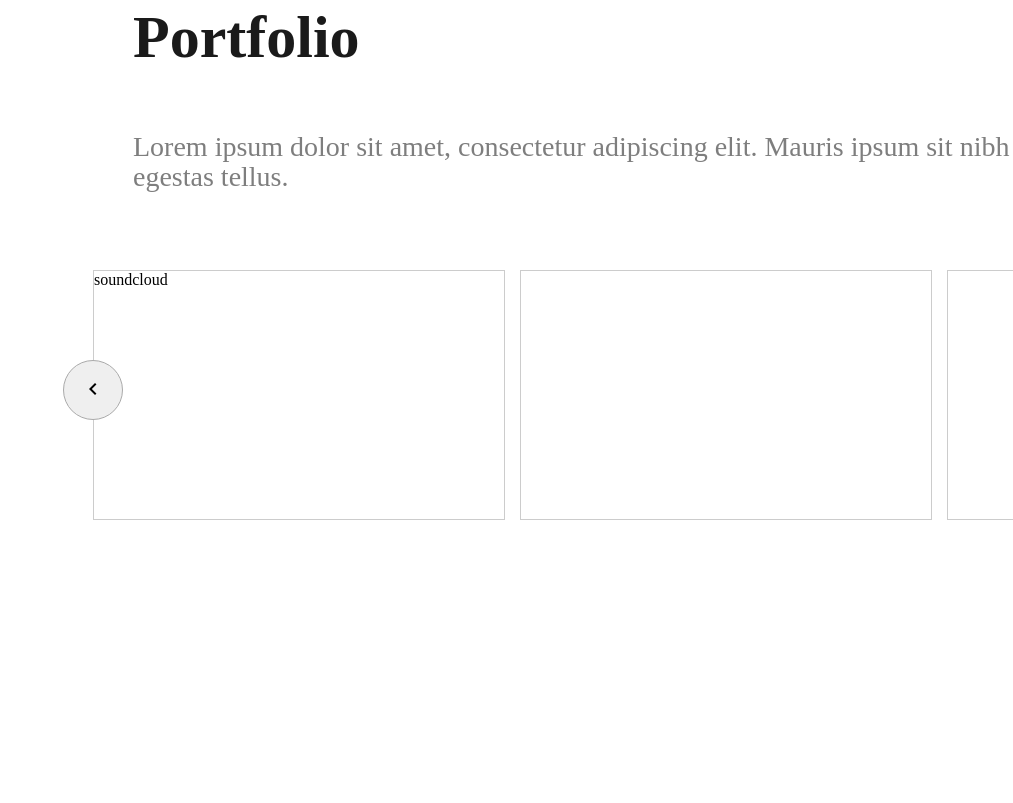
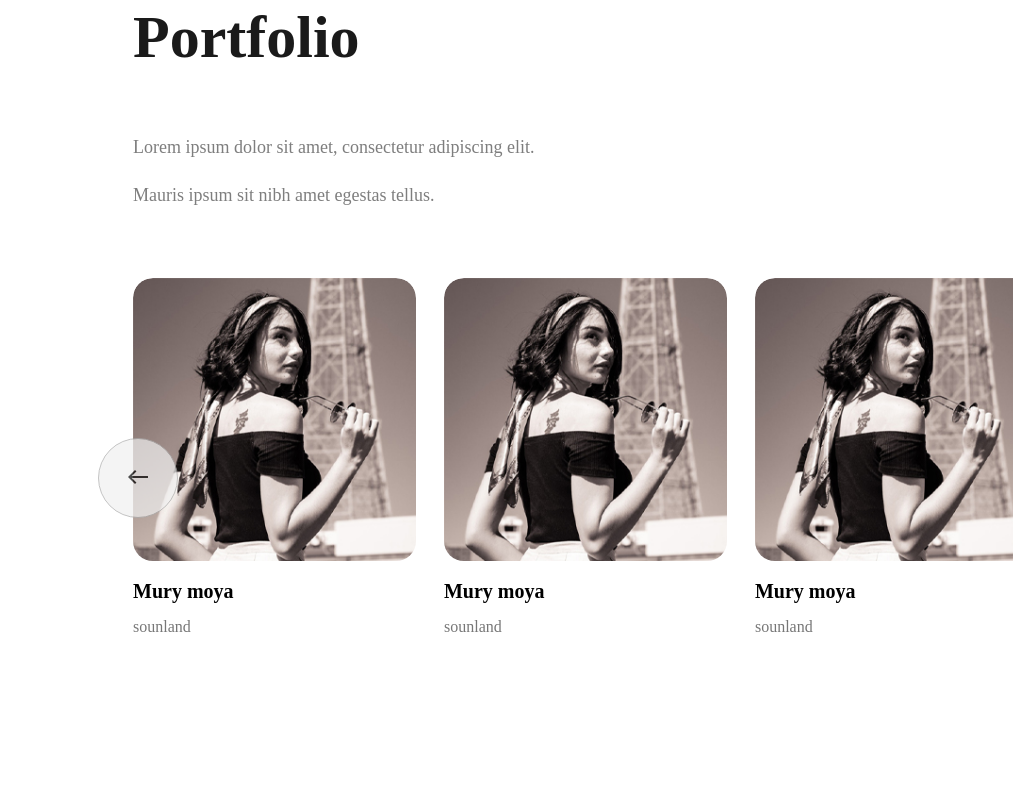
Before and after one commit to musclebigger/Web-full-stack-P1, a plain HTML site: page web.html in a window 1280 px wide. Shown: the part 2777-3580 px from the top of the page, without its empty margins (267-1280 px from the left). Drawn offline with Linux system fonts and the light colour scheme; some packages are replaced by stand-ins of ours.

Commit message:
profolio done

```diff
--- a/main.sass
+++ b/main.sass
@@ -313,7 +313,7 @@ main
             color: #1A1A1A
         p
             font-family: "Poppins"
-            font-size: 28px
+            font-size: 18px
             line-height: 30px
             letter-spacing: 0px
             word-wrap: break-word
@@ -404,8 +404,6 @@ main
                         top: 3px
                         transition: left 0.4s
 
-
-
     .service-content:hover
         background-color: #0a0a0a
         color: #fbfbfb
@@ -440,7 +438,7 @@ main
             color: #1A1A1A
         p
             font-family: "Poppins"
-            font-size: 28px
+            font-size: 18px
             line-height: 30px
             letter-spacing: 0px
             word-wrap: break-word
@@ -448,11 +446,13 @@ main
 
     .carousel-inner
         //carousel container
-        width: 1280px
+        width: 94%
         margin: 50px auto
-        min-height: 200px
+        min-height: 300px
         position: relative
         overflow: visible
+        margin-left: 0px
+        padding-left: 40px
 
         .portfolio-carousel-inner
             overflow: hidden
@@ -468,33 +468,65 @@ main
                 transition: transform 0.3s
                 .portfolio-content
                     //card-container
-                    width: 427px //calculate by carousel container, if it keeps three in screen, the 1280px is divided by 3
-                    height: 250px
+                    border-radius: 20px
+                    width: 33.5% //calculate by carousel container, if it keeps three in screen, the 1280px is divided by 3
+                    height: 500px
                     flex-shrink: 0 //adjust the box that card won't shrink when the content is filled, it is going to be visiable
-                    padding-right: 15px
+                    padding-right: 25px
                     box-sizing: border-box
 
                     .portfolio-inner-list
                         //card
-                        width: 100%
+                        width: 99%
                         height: 100%
-                        border: 1px solid #ccc
                         box-sizing: border-box
+                        border-radius: 10px
+                        display: flex
+                        flex-direction: column
+                        justify-items: stretch
+                        .img-frame
+                            border-radius: 20px
+                            overflow: hidden
+                            .portofolio-example
+                                width: 100%
+                                border-radius: 20px
+                                transition: 0.3s
+                            .portofolio-example:hover
+                                transform: scale(1.2)
+                        h3
+                            font-family: "Poppins"
+                            font-size: 20px
+                            margin-top: 15px
+                            margin-bottom: 15px
+                        p
 
-    .carousel-nav button
-        width: 60px
-        height: 60px
-        border-radius: 50%
-        border: 1px solid #aaa
-        position: absolute
-        top: 120px
-        transform: translateY(-50%)
+                            font-family: "Poppins"
+                            font-size: 16px
+                            color: #777
+    .carousel-nav
+        opacity: 0.7
+        button
+            width: 80px
+            height: 80px
+            border-radius: 50%
+            border: 1px solid #aaa
+            position: absolute
+        .prev
+            left: 5px
+            bottom: 260px
+        .next
+            bottom: 260px
+            left: 97%
 
-    .carousel-nav
-        .prev
-            left: -30px
-        .next
-            right: -20px
+    .prev:hover
+        background-color: #292929
+        .material-icons
+            color: #fff
+    .next:hover
+        background-color: #292929
+        .material-icons
+            color: #fff
+
 //Testminonial
 .testimonial-page
     background-color: #F9F9FC
--- a/web.html
+++ b/web.html
@@ -315,38 +315,46 @@
         <div class="portfolio-page" id="protfolio">
             <div class="portfolio-title">
                 <h3> Portfolio</h3>
-                <p>Lorem ipsum dolor sit amet, consectetur adipiscing elit. Mauris ipsum sit nibh amet egestas tellus.
-                </p>
+                <p>Lorem ipsum dolor sit amet, consectetur adipiscing elit.</p>
+                <p>Mauris ipsum sit nibh amet egestas tellus.</p>
             </div>
             <div class="carousel-inner">
                 <div class="portfolio-carousel-inner">
                     <ul class="portfolio-list">
                         <li class="portfolio-content">
                             <div class="portfolio-inner-list">
-                                <!-- <img class="portofolio-icon" src="imgs\service\example-icon.png">
-                        <h3 class="portfolio-name">Mury moya</h3> -->
-                                <p>soundcloud</p>
+                                <div class= "img-frame">
+                                    <img class="portofolio-example" src="imgs\content\home-selfie.jpg">
+                                </div>
+                                 <h3 class="portfolio-name">Mury moya</h3>
+                                 <p>sounland</p>
                             </div>
                         </li>
                         <li class="portfolio-content">
                             <div class="portfolio-inner-list">
-                                <!-- <img class="portofolio-icon" src="imgs\service\example-icon.png">
-                        <h3 class="portfolio-name">Ava Smith</h3>
-                        <p>Image</p> -->
+                                <div class= "img-frame">
+                                    <img class="portofolio-example" src="imgs\content\home-selfie.jpg">
+                                </div>
+                                 <h3 class="portfolio-name">Mury moya</h3>
+                                 <p>sounland</p>
                             </div>
                         </li>
                         <li class="portfolio-content">
                             <div class="portfolio-inner-list">
-                                <!-- <img class="portofolio-icon" src="imgs\service\example-icon.png">
-                        <h3 class="portfolio-name">Duru Sweet</h3>
-                        <p>Image</p> -->
+                                <div class= "img-frame">
+                                    <img class="portofolio-example" src="imgs\content\home-selfie.jpg">
+                                </div>
+                                 <h3 class="portfolio-name">Mury moya</h3>
+                                 <p>sounland</p>
                             </div>
                         </li>
                         <li class="portfolio-content">
                             <div class="portfolio-inner-list">
-                                <!-- <img class="portofolio-icon" src="imgs\service\example-icon.png">
-                        <h3 class="portfolio-name">sutiki vokra</h3>
-                        <p>youtube</p>> -->
+                                <div class= "img-frame">
+                                    <img class="portofolio-example" src="imgs\content\home-selfie.jpg">
+                                </div>
+                                 <h3 class="portfolio-name">Mury moya</h3>
+                                 <p>sounland</p>
                             </div>
                         </li>
                     </ul>
@@ -354,12 +362,12 @@
                 <div class="carousel-nav">
                     <button class="prev">
                         <span class="material-icons">
-                            chevron_left
+                            west
                         </span>
                     </button>
                     <button class="next">
                         <span class="material-icons">
-                            chevron_right
+                            east
                         </span>
                     </button>
                 </div>
@@ -371,7 +379,7 @@
                 const containerWidth = document.querySelector('.carousel-inner').offsetWidth;
                 // const dot1 = document.querySelector('.dot1');
                 next.addEventListener('click', () => {
-                    track.style.transform = 'translateX(-' + containerWidth / 3 + 'px)';
+                    track.style.transform = 'translateX(-454px)';
                 })
 
                 prev.addEventListener('click', () => {
```
Also changed, not shown: main.css, 1 other file.
